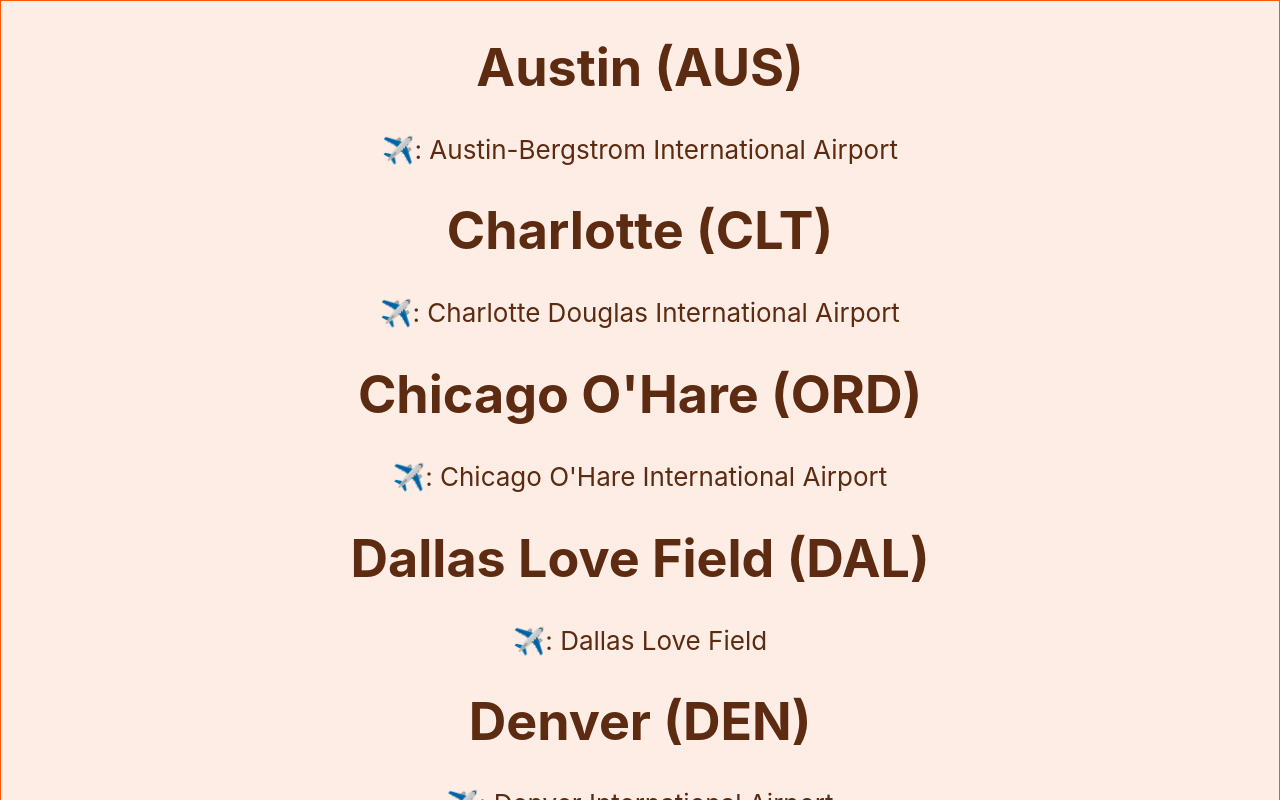
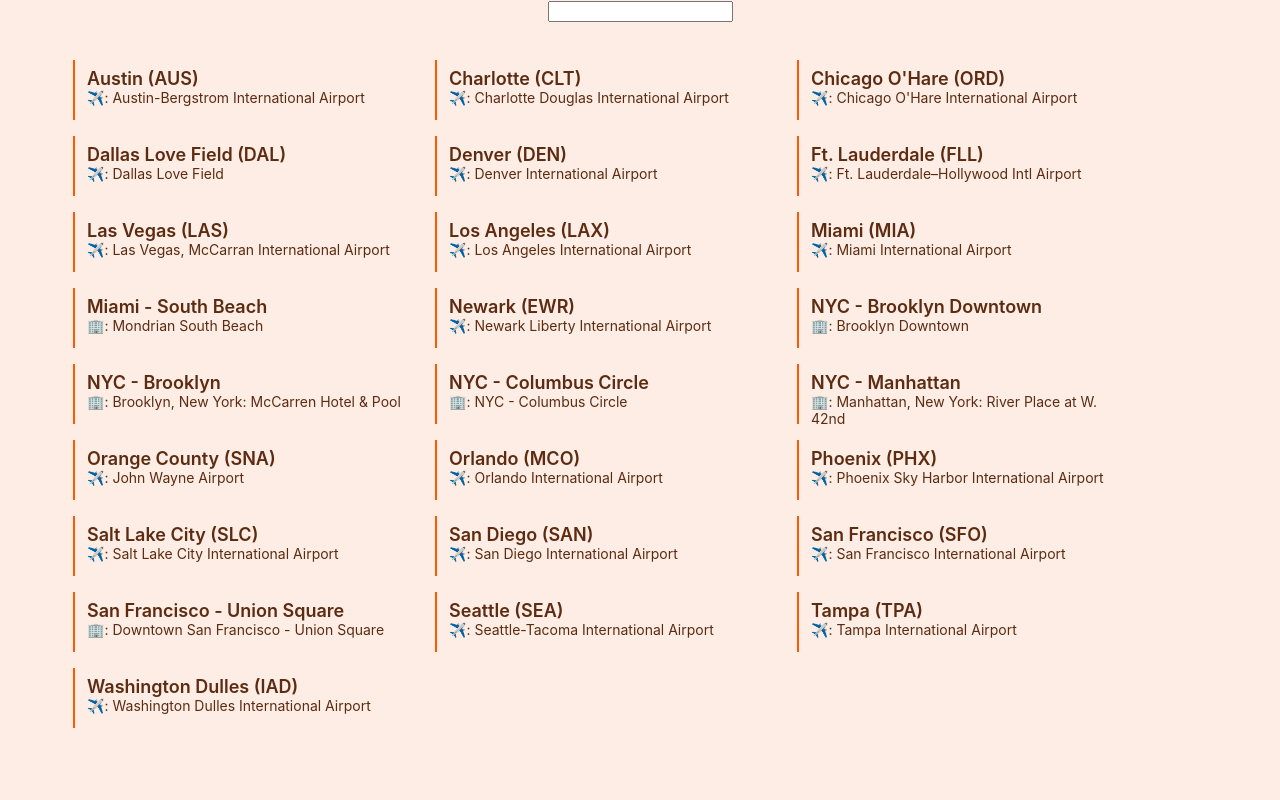
Before and after one commit to zroyer/locations-ui, a React (Create React App) app: page / in a window 1280 px wide. Shown: the top 800 px of the page. Built offline with nearby package versions, Linux system fonts and the light colour scheme.

Commit message:
styles and filtering

```diff
--- a/package.json
+++ b/package.json
@@ -5,7 +5,8 @@
   "dependencies": {
     "react": "^16.8.3",
     "react-dom": "^16.8.3",
-    "react-scripts": "2.1.5"
+    "react-scripts": "2.1.5",
+    "styled-components": "^4.1.3"
   },
   "scripts": {
     "start": "react-scripts start",
--- a/src/components/LocationCard.js
+++ b/src/components/LocationCard.js
@@ -1,4 +1,29 @@
 import React, { Component } from 'react';
+import styled from 'styled-components'
+
+const Card = styled.div`
+  color: #5c2b11;
+  padding: 8px 12px;
+  margin: 8px;
+  font-size: 14px;
+  width: 320px;
+  height: 44px;
+  display: flex;
+  flex-direction: column;
+  align-items: flex-start;
+  border-left: 2px solid #FF5800;
+
+  :hover {
+    background-color: #FF5800;
+    color: #FFF;
+  }
+`;
+
+const Title = styled.div`
+  font-size: 18px;
+  font-weight: 600;
+`;
+
 
 class LocationCard extends Component {
   render() {
@@ -12,10 +37,10 @@
       (airport_code ? ` (${airport_code})` : '');
 
     return (
-      <div>
-        <h1>
+      <Card>
+        <Title>
           {displayName}
-        </h1>
+        </Title>
         <div>
           <span>
           {airport_code ? (
@@ -38,7 +63,7 @@
             : {description}
           </span>
         </div>
-      </div>
+      </Card>
     );
   }
 }
--- /dev/null
+++ b/src/components/LocationsSection.js
@@ -0,0 +1,54 @@
+import React, { Component } from 'react';
+import LocationCard from '../components/LocationCard';
+import styled from 'styled-components';
+
+const LocationsDiv= styled.div`
+  background-color: #FDEDE4;
+  display: flex;
+  flex-direction: column;
+  align-items: center;
+  flex-wrap: wrap;
+  padding: 30px 10px;
+`;
+
+const LocationsWrapper= styled.div`
+  background-color: #FDEDE4;
+  display: flex;
+  flex-direction: row;
+  justify-content: flex-start;
+  flex-wrap: wrap;
+  width: 1150px;
+
+  @media (max-width: 1150px) {
+    width: 724px;
+  }
+
+  @media (max-width: 768px) {
+    width: 344px;
+  }
+`;
+
+class LocationsSection extends Component {
+  render() {
+    const {
+      visibleLocations,
+    } = this.props;
+
+    return (
+      <LocationsDiv>
+        <LocationsWrapper>
+        {visibleLocations.map((location) => (
+          <LocationCard
+            key={location.multi_car_display_name}
+            multi_car_display_name={location.multi_car_display_name}
+            airport_code={location.airport_code}
+            description={location.description}
+          />
+        ))}
+        </LocationsWrapper>
+      </LocationsDiv>
+    );
+  }
+}
+
+export default LocationsSection;
--- /dev/null
+++ b/src/helpers/getFilteredLocations.js
@@ -0,0 +1,9 @@
+export function getFilteredLocations(locations, query) {
+  return locations.filter((location) => {
+    return (
+      location.multi_car_display_name.toLowerCase().includes(query) ||
+      location.description.toLowerCase().includes(query) ||
+      (location.airport_code && location.airport_code.toLowerCase().includes(query))
+    )
+  });
+}
--- a/src/pages/App.css
+++ /dev/null
@@ -1,12 +0,0 @@
-.App {
-  text-align: center;
-  color: #5c2b11;
-  border: 1px solid #FF5800;
-  background-color: #FDEDE4;
-  min-height: 100vh;
-  display: flex;
-  flex-direction: column;
-  align-items: center;
-  justify-content: center;
-  font-size: calc(10px + 2vmin);
-}
--- a/src/pages/App.js
+++ b/src/pages/App.js
@@ -1,12 +1,21 @@
 import React, { Component } from 'react';
+import styled from 'styled-components';
 import { pruneLocations } from '../helpers/pruneLocations';
-import LocationCard from '../components/LocationCard'
-import './App.css';
+import { getFilteredLocations } from '../helpers/getFilteredLocations';
+import LocationsSection from '../components/LocationsSection';
 
+const AppContainer = styled.div`
+  background-color: #FDEDE4;
+  display: flex;
+  flex-direction: column;
+  align-items: center;
+  height: 100vh;
+`;
 
 class App extends Component {
   state = {
     locations: [],
+    visibleLocations: [],
   }
 
   componentDidMount() {
@@ -16,26 +25,41 @@
         const locations = pruneLocations(data);
         this.setState({
           locations,
+          visibleLocations: locations,
         });
       });
   }
 
+  _handleInputChange = (e) => {
+    e.preventDefault();
+    const query = e.target.value.toLowerCase();
+    const allLocations = this.state.locations;
+    if (query.length > 0) {
+      const filteredLocations = getFilteredLocations(allLocations, query);
+      this.setState({
+        visibleLocations: filteredLocations,
+      });
+    } else {
+      this.setState({
+        visibleLocations: allLocations,
+      });
+    }
+  }
+
   render() {
-    const { locations } = this.state;
+    const { visibleLocations } = this.state;
 
     return (
-      <div className="App">
+      <AppContainer>
         <div>
-          {locations.map((location) => (
-            <LocationCard
-              key={location.airport_code}
-              multi_car_display_name={location.multi_car_display_name}
-              airport_code={location.airport_code}
-              description={location.description}
-            />
-          ))}
+          <input
+            onChange={this._handleInputChange}
+          />
         </div>
-      </div>
+        <LocationsSection
+          visibleLocations={visibleLocations}
+        />
+      </AppContainer>
     );
   }
 }
```
Also changed, not shown: src/components/Navbar.js (added, +44 -0 lines), 1 other file (tests, documents, lock files or other folders).
